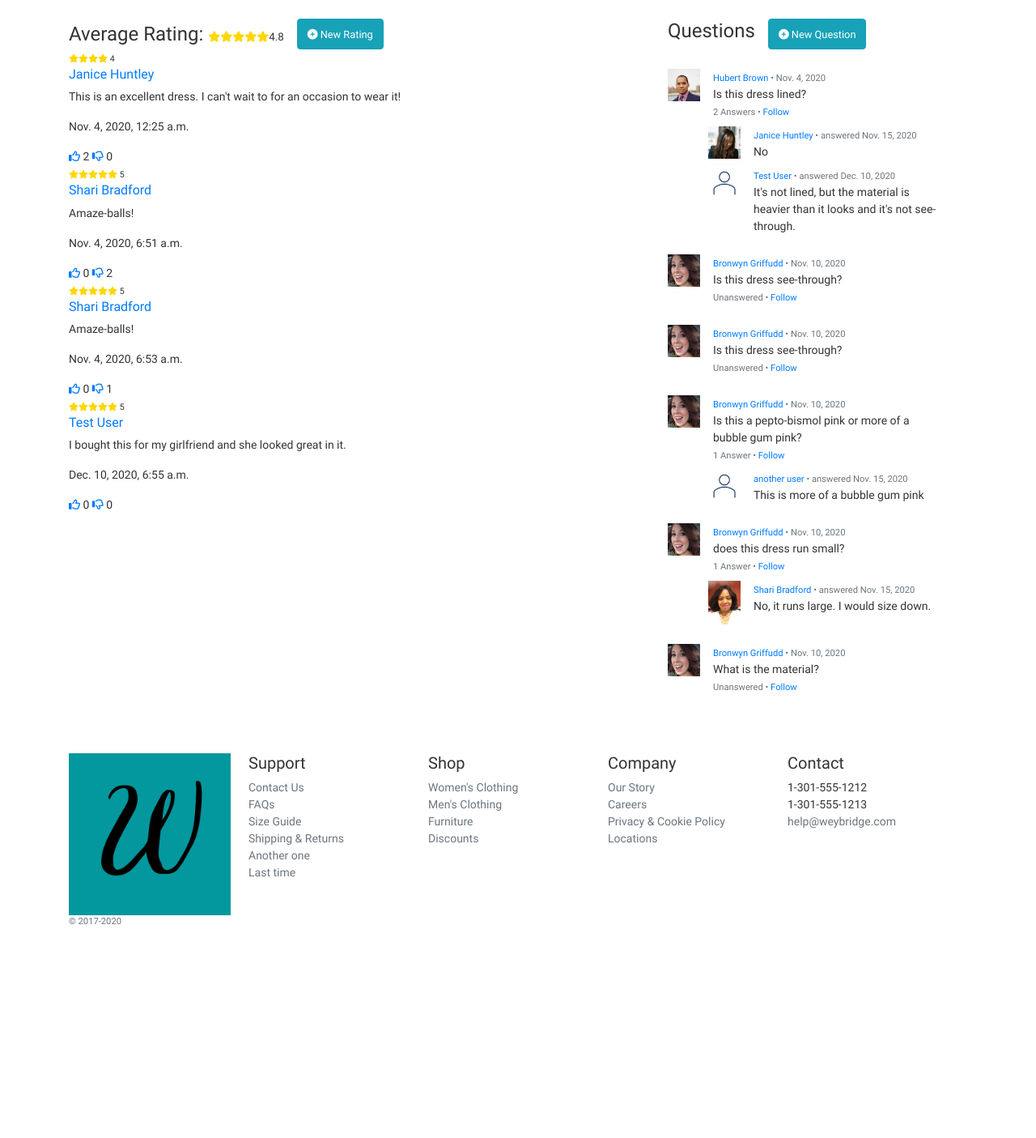
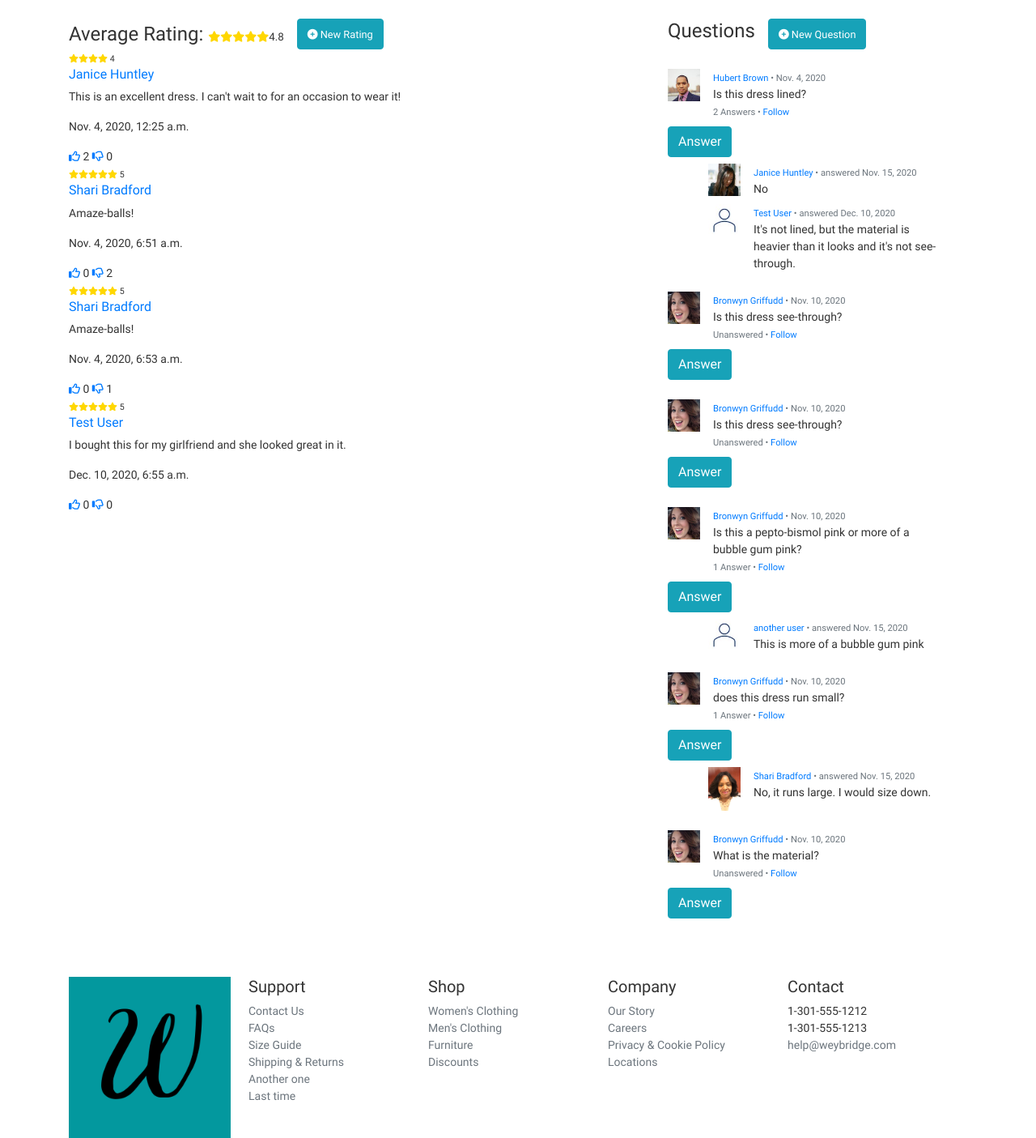
Before and after one commit to ShariBradford/weybridge, a Django app: page /product/1/ in a window 1280 px wide. Shown: the part 737-2142 px from the top of the page at 81% size. Before the commit the page ends 1878 px from the top, so only its background shows below. Run offline with Django 3.2, Linux system fonts and the light colour scheme; data comes from the database, SQL or seed files in the repository; both versions use the stored data as it was after the commit; some libraries are stand-ins or nearby versions.

Commit message:
updated promotions form; finished question and answer functionality

```diff
--- a/shop/models.py
+++ b/shop/models.py
@@ -70,7 +70,7 @@ class CategoryForm(ModelForm):
 
 def product_directory_path(instance, filename):
     # file will be uploaded to MEDIA_ROOT/dish_<id>/<filename>
-    return 'product_{0}/size_chart_'.format(instance.id, filename)
+    return f'product_{instance.id}/size_chart_{filename}'
 
 class Product(models.Model):
     name = models.CharField(max_length=255)
--- a/shop/static/shop/main.js
+++ b/shop/static/shop/main.js
@@ -97,6 +97,46 @@ function productQuestion(itemId){
     });
 }
 
+function answerQuestion(itemId, form){
+    console.log('about to answer a question via ajax.');
+    var call = $.ajax({
+        url: form.attr('action'), //'/question/' + itemId + '/answer',
+        method: 'POST',
+        data: form.serialize(),
+    })
+    .done(function(data){
+        console.log('Successfully answered question id ' + itemId + '.');
+        $('#question-' + itemId).replaceWith(data);
+    })
+    .fail(function(error){
+        console.log("Error submitting comment.");
+        console.log(error);
+    });
+
+    return call;
+}
+
+function getProductInfo(product_id){
+    console.log('about to obtain product info via ajax.');
+    var call = $.ajax({
+        url: '/product/' + product_id + '/getinfo/',
+        method: 'POST',
+        data: {
+            'csrfmiddlewaretoken' : $('input[name="csrfmiddlewaretoken"]').val(), // getCookie('csrftoken'),
+        },
+    })
+    .done(function(data){
+        console.log('Product info for product id ' + product_id + ':');
+        console.log(data);
+    })
+    .fail(function(error){
+        console.log("Error submitting comment.");
+        console.log(error);
+    });
+
+    return call;
+}
+
 $('.ratings-form input[type="submit"]').on('click', function(e){
     e.preventDefault();
     var itemId = $(this).closest('.container').attr('data-id');
@@ -134,6 +174,41 @@ $('.comment-form input[type="submit"]').on('click', function(e){
     productQuestion(itemId);
     $(this).parent().trigger('reset')
     $('#newComment').hide();
+});
+
+$('#usersComments').on('click','.answer-button', function(e){
+    e.preventDefault();
+    $(this).siblings('.answer-form').toggle()
+})
+
+$('#usersComments').on('click','.answer-form input[type="submit"]', function(e){
+    e.preventDefault();
+    var itemId = $(this).closest('.question').attr('id').replace('question-',''),
+        form_element = $(this).parent();
+
+    answerQuestion(itemId, form_element).done(function(){
+        $('#question-' + itemId).find('form.answer-form')[0].reset(); //.hide()
+    });
+    // form_element.trigger('reset').hide()
+});
+
+$('.content').on('change', '.new-promotion .promotion-form select[name="product"]', function(e){
+    console.log('Product dropdown changed.')
+    var product_id = $(this).val();
+    getProductInfo(product_id).done(function(data){
+        console.log('got product info!');
+        var htmlString = '<div>';
+        htmlString += '<img src="' + data.product_photo_url + '" alt="' + data.name + '" style="width:40px;">'
+        htmlString += '<small class="text-muted ml-2 mt-0 mb-3">';
+        htmlString += 'Retail Price: $' + data.retail_price;
+        htmlString += '   &bull;   ';
+        htmlString += 'SKU: ' + data.sku;
+        htmlString += '   &bull;   ';
+        htmlString += 'Inventory: ' + data.inventory_stock;
+        htmlString += '</small></div>'
+
+        $('div.product-info').html(htmlString)
+    });
 });
 
 $('.existing-images').on('click', '.existing-image .action-button', function(e){
--- /dev/null
+++ b/shop/templates/shop/answerForm.html
@@ -0,0 +1,27 @@
+<form class="answer-form" action="/question/{{ question.id }}/answer"
+        enctype="multipart/form-data"
+        method="POST", style="display:none"
+        role="form" novalidate>
+        {% csrf_token %}
+
+        {% for field in form.visible_fields %}
+        <div class="fieldWrapper form-group"
+            data-id="{{ field.name }}"
+            aria-required="{% if field.field.required %}true{% else %}false{% endif %}">
+            {% for error in field.errors %}
+            <p class="alert alert-danger"><strong>{{ error }}</strong></p>
+            {% endfor %}
+
+            {{ field.label_tag }}{% if field.field.required %}<span class="required">*</span>{% endif %}
+            {{ field }}
+            {% if field.help_text %}
+            <p class="help">{{ field.help_text|safe }}</p>
+            {% endif %}
+        </div>
+        {% endfor %}
+
+        {% for field in form.hidden_fields %}
+            {{ field }}
+        {% endfor %}
+        <input type="submit" class="btn btn-primary mb-2" value="Submit" />
+    </form>
--- a/shop/templates/shop/promotion_form.html
+++ b/shop/templates/shop/promotion_form.html
@@ -6,15 +6,17 @@
 {% endblock css %}
 
 {% block content%}
-<div class="container new-category">
+<div class="container new-promotion">
     <div class="header">
         <img src="{% static 'shop/icon_reverse.png' %}" width="40px" alt="Mich Dish logo">
         <div>
             <h1>{% block form_title %}{% endblock form_title %}</h1>
         </div>
     </div>
+    <div class="product-info d-flex justify-content-center align-items-center my-2"></div>
     <div class="content">
         <form action=""
+            class="promotion-form"
             enctype="multipart/form-data"
             method="POST"
             role="form" novalidate>
--- a/shop/templates/shop/question.html
+++ b/shop/templates/shop/question.html
@@ -1,5 +1,5 @@
 {% load humanize static %}
-<div class="question my-4">
+<div class="question my-4" id="question-{{ question.id }}">
     <div class="d-flex align-items-start my-2">
         <img src="{{ question.asker.profile.profile_pic.url }}" style="width:40px;" alt="{{ question.asker.get_full_name }}">
 
@@ -18,6 +18,11 @@
             </small>
         </div><!-- end .question-detail -->
     </div>
+
+    <div class="new-answer">
+        <a href="" class="answer-button btn btn-info btn-small">Answer</a>
+        {% include 'shop/answerForm.html' with form=answer_form %}
+    </div><!-- end #newRating -->
 
     <div class="answers" style="margin-left:50px;">
         {% for answer in question.answers.all %}
--- a/shop/urls.py
+++ b/shop/urls.py
@@ -22,6 +22,7 @@ product_patterns = [
     path('<int:product_id>/question/', views.question_product, name="question_product"),
     path('<int:product_id>/favorite/', views.favorite, name="favorite"),
     path('<int:product_id>/unfavorite/', views.unfavorite, name="unfavorite"),
+    path('<int:product_id>/getinfo/', views.get_product_info, name="get_product_info"),
     path('product_photo/<int:product_photo_id>/delete/', views.product_photo_delete, name="product_photo_delete"),
     path('product_photo/<int:product_photo_id>/makeprimary/', views.product_photo_make_primary, name="product_photo_make_primary"),
 ]
@@ -54,4 +55,5 @@ urlpatterns = [
     path('categories/<int:category_id>',views.CategoryProductList.as_view(), name="category_products"), # products related to categories
     path('favorites/', views.FavoriteProductList.as_view(), name="favorite_products"),
     path('rating/<int:rating_id>/vote/<negint:score>', views.rating_vote, name="rating_vote"),
+    path('question/<int:question_id>/answer', views.answer_question, name="answer_question"),
 ]
--- a/shop/views.py
+++ b/shop/views.py
@@ -9,7 +9,9 @@ from django.db.models import Avg, F, Q, Count, FilteredRelation
 from ipware import get_client_ip
 from datetime import datetime
 from django.contrib.auth.models import User
+from django.http import JsonResponse, HttpResponseNotAllowed
 from .models import *
+from django.core import serializers
 
 category_qs = Category.objects.all()
 throw_away_var = len(category_qs)   #force evaluation of queryset
@@ -295,8 +297,8 @@ class ProductList(ListView):
                 return '-created_at'
             else:
                 # Most popular
-                return ['-avg_rating','-num_ratings']
-        return ['-avg_rating','-num_ratings']
+                return ['-avg_rating','-num_ratings'] # assumes self.queryset is annotated with these two fields
+        return ['-avg_rating','-num_ratings'] # assumes self.queryset is annotated with these two fields
 
     def get_queryset(self):
         query_search = self.request.GET.get('q', None)
@@ -343,6 +345,7 @@ class ProductDetail(DetailView):
         context['user_rating_this_item'] = rating_info['user_rating_this_item']
         context['form'] = rating_info['form']
         context['question_form'] = QuestionForm()
+        context['answer_form'] = AnswerForm()
         context['categories'] = " | ".join(list(category.name for category in self.object.categories.all()))
         # print(f'User Rating: {context["user_rating_this_item"].number_of_stars or None}')
 
@@ -468,6 +471,11 @@ class PromotionDetail(DetailView):
 class PromotionCreate(CreateView):
     model = Promotion
     form_class = PromotionForm
+
+    # def get_context_data(self, **kwargs):
+    #     context = super().get_context_data(**kwargs)
+    #     # context['products'] = Product.objects.values('name','price','product_photos')
+    #     return context
 
     def form_valid(self, form):
         form.instance.created_by = self.request.user
@@ -652,6 +660,52 @@ def question_product(request, product_id):
         'product': product,
         'question': question,
         'question_form': form,
+        'answer_form': AnswerForm(),
     }
 
     return render(request, 'shop/question.html', context)
+
+@login_required
+def answer_question(request, question_id):
+    # This view can be called via Ajax and returns only the markup for the new answer
+
+    user = request.user
+    question = Question.objects.get(id=question_id)
+
+    # print(f'Processing product answer on '{product.name}' from {user.full_name()}')
+    if request.method == 'POST':
+
+        answer = Answer(answerer=user, question=question, updated_by=user)
+        form = AnswerForm(request.POST, instance=answer)
+        if form.is_valid():
+            answer = form.save()
+            print("answer form is valid")
+            form = AnswerForm()  # return a blank form that can be reused for the next answer
+
+    else: #this is a GET request so return to the details page where the blank rating form is displayed
+        return redirect(reverse('product_details'))
+
+    context = {
+        'user': user,
+        'answer': answer,
+        'question': question,
+        'answer_form': form,
+    }
+
+    return render(request, 'shop/question.html', context)
+
+def get_product_info(request, product_id):
+    if request.method == 'POST':
+        # data = serializers.serialize('json', Product.objects.filter(id=product_id).prefetch_related('product_photos'))
+        product = Product.objects.get(id=product_id)
+        product_photo_url = product.get_default_photo_url()
+        data = {
+            'name': product.name,
+            'id': product.id,
+            'sku': product.sku,
+            'retail_price': product.price,
+            'inventory_stock': product.inventory_stock,
+            'product_photo_url': product_photo_url,
+        }
+        return JsonResponse(data)
+    return HttpResponseNotAllowed(['POST'])
```
Also changed, not shown: shop/static/shop/css/createCategory.css (+4 -4 lines), shop/templates/shop/promotion_list.html (+9 -0 lines), db.sqlite3.
